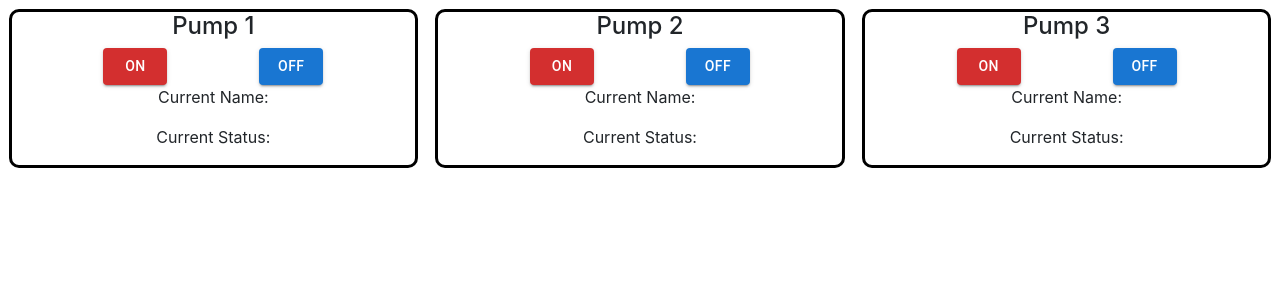
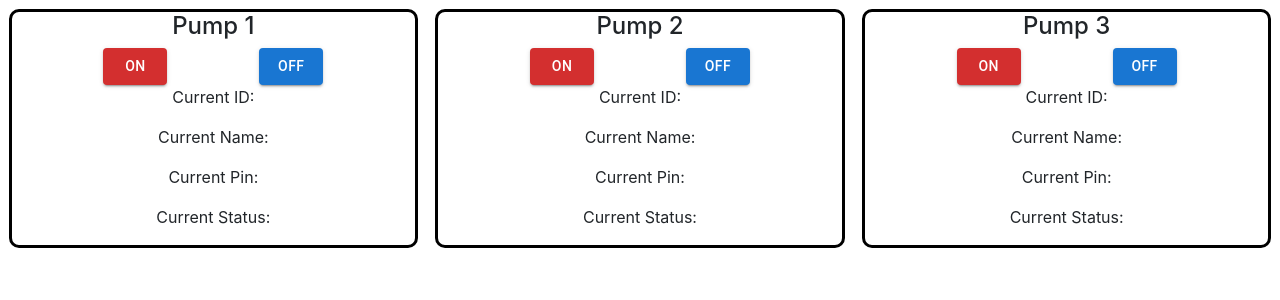
Before and after one commit to elhombrefiero/CCBC, a React (Create React App) app in the folder ccbc-app/: page / in a window 1280 px wide. Shown: the top 300 px of the page. Built offline with nearby package versions, Linux system fonts and the light colour scheme; no server answers; the HTML template or start-up script is replaced by a standard one.

Commit message:
incorporated Rene's coding to send pin=status# to arduino

```diff
--- a/ccbc-app/src/App.js
+++ b/ccbc-app/src/App.js
@@ -19,13 +19,13 @@ function App() {
       </div> */}
       <Grid container space={2}>
         <Grid item xs={6} md={4}>
-          <Pump id="0" name="Pump 1" />
+          <Pump id="0" name="Pump 1" pin="9" />
         </Grid>
         <Grid item xs={6} md={4}>
-          <Pump id="1" name="Pump 2" />
+          <Pump id="1" name="Pump 2" pin="8" />
         </Grid>
         <Grid item xs={6} md={4}>
-          <Pump id="2" name="Pump 3" />
+          <Pump id="2" name="Pump 3" pin="7" />
         </Grid>
       </Grid>
     </div>
--- a/ccbc-app/src/components/Pump.js
+++ b/ccbc-app/src/components/Pump.js
@@ -8,15 +8,21 @@ function Pump(props) {
   const [status, setStatus] = useState({});
 
   function turnOn() {
-    setStatus({"name": props.name, "status": "ON"});
-    console.log("TURNING ON");
-    console.log(status);
+    setStatus({
+      "id": props.name,
+      "name": props.name,
+      "digital_pin": props.pin,
+      "status": "ON"
+    });
   };
 
   function turnOff() {
-    setStatus({"name": props.name, "status": "OFF"});
-    console.log("TURNING OFF");
-    console.log(status);
+    setStatus({
+      "id": props.name,
+      "name": props.name,
+      "digital_pin": props.pin,
+      "status": "OFF"
+    });
   };
 
   useEffect(() => {
@@ -33,13 +39,14 @@ function Pump(props) {
       fetch('/pumps').then(
         response => response.json()
       ).then(data => setStatus({
+        "id": props.id,
         "name": props.name,
+        "pin": data['pumpData'][props.id]['digital_pin'],
         "status": data['pumpData'][props.id]['status']
       }))
     }, [])
 
-  console.log("CURRENT STATUS IN REACT: " + status.status)
-
+  console.log(status)
 
   return (
     <div className="pump-input">
@@ -48,7 +55,9 @@ function Pump(props) {
         <Button variant="contained" color="error" onClick={turnOn}>On</Button>
         <Button variant="contained" color="primary" onClick={turnOff}>Off</Button>
       </div>
+      <p>Current ID: {status.id}</p>
       <p>Current Name: {status.name}</p>
+      <p>Current Pin: {status.pin}</p>
       <p>Current Status: {status.status}</p>
     </div>
   );
```
Also changed, not shown: 2 other files (tests, documents, lock files or other folders).
